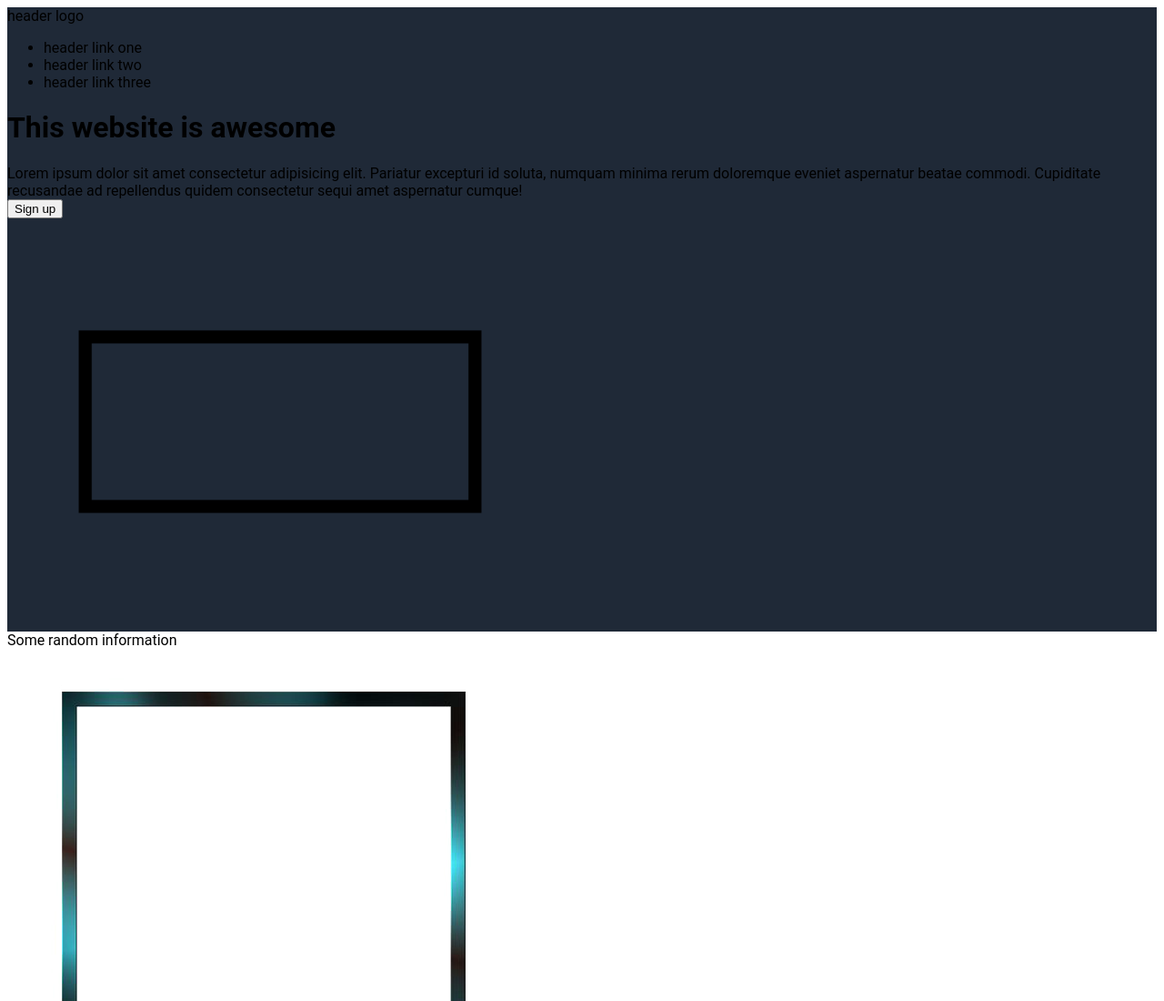
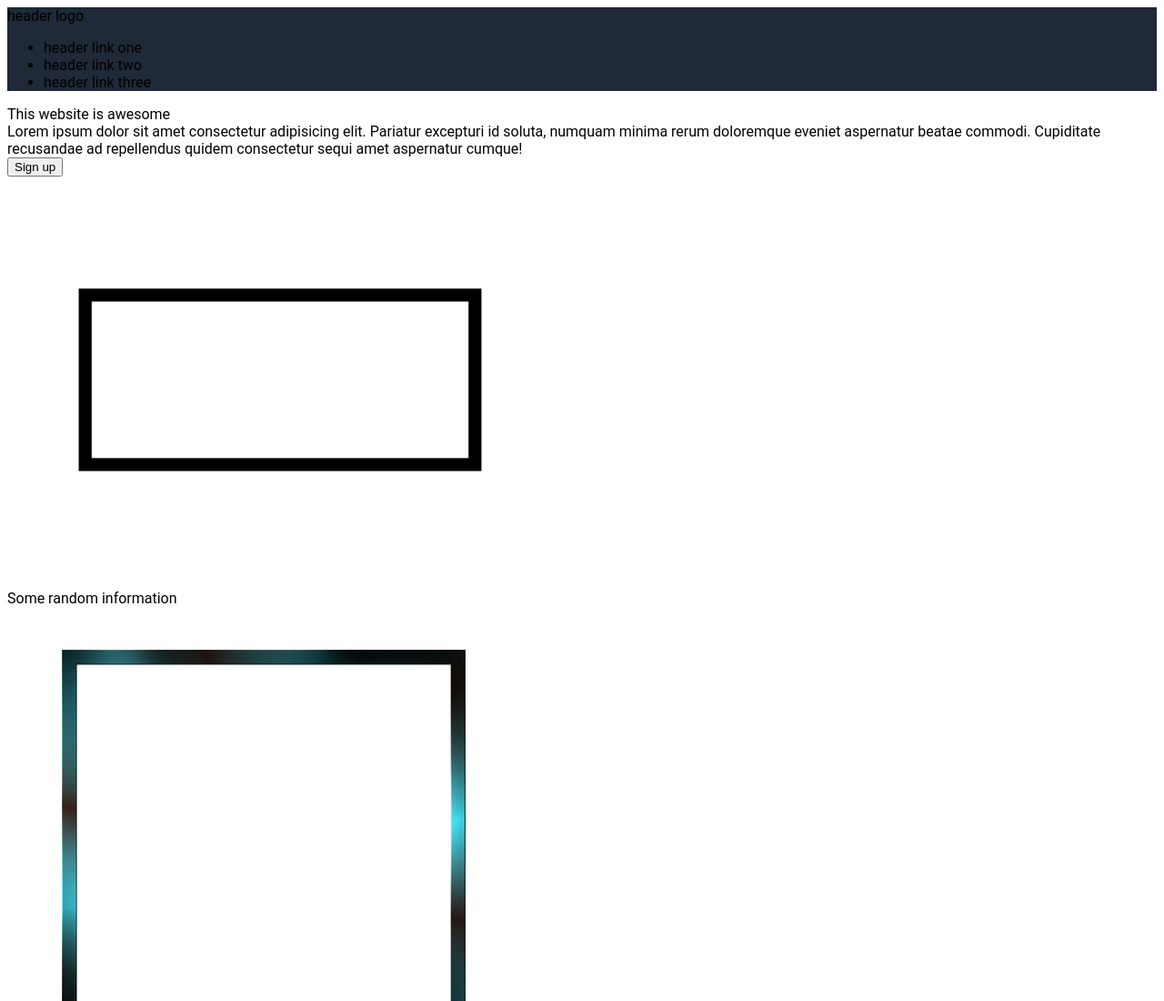
Before and after one commit to Aymanhamad2002/flex-project, a plain HTML site: page index.html in a window 1280 px wide. Shown: the top 1100 px of the page at 91% size. Drawn offline with Linux system fonts and the light colour scheme.

Commit message:
Make modification in section-1.
Remove the header element add a div with a class "Main text"
Split the section in two part part-1 and part -2.
Split the part-1 in two section left and right.

```diff
--- a/index.html
+++ b/index.html
@@ -9,19 +9,27 @@
 
 </head>
 <body>
+    <div class="part-1">
     <div class="section-1">
+        <div class="left">
              <div class="logo">header logo</div>
+        </div>
+        <div class="right">
             <ul>
                 <li><a>header link one</a></li>
                 <li><a>header link two</a></li>
                 <li><a>header link three</a></li>
              </ul>
+        </div>
+    </div>
+    <div class="part-2">
         <div class="container-1">
-            <h1>This website is awesome</h1>
+            <div class="Maintext">This website is awesome</div>
             <div class="text">Lorem ipsum dolor sit amet consectetur adipisicing elit. Pariatur excepturi id soluta, numquam minima rerum doloremque eveniet aspernatur beatae commodi. Cupiditate recusandae ad repellendus quidem consectetur sequi amet aspernatur cumque!</div>
             <button class="signup">Sign up</button>
         </div>
         <img src="./rectangular.png" alt="picture" >
+
     </div>
     <div class="section-2">
         <div class="title">Some random information</div>
```
Lines whose indentation alone changed are shown as unchanged.
